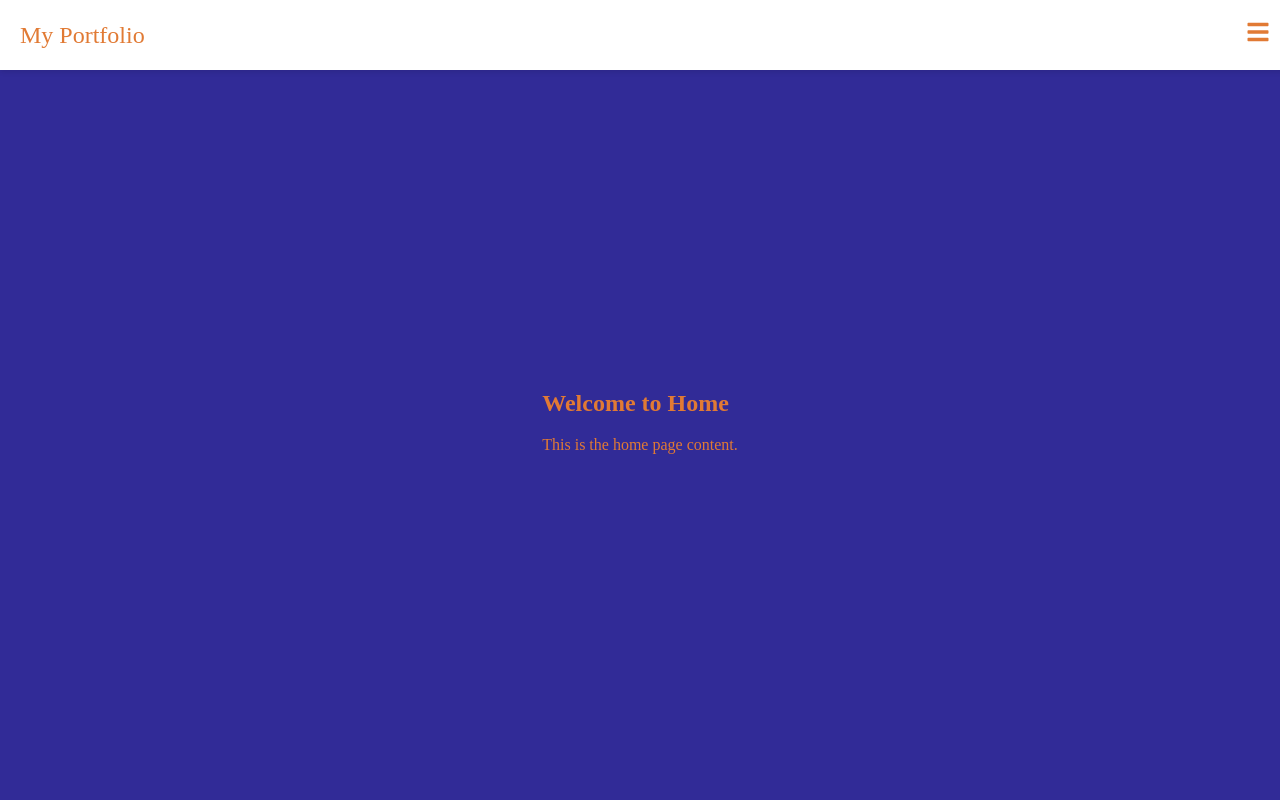
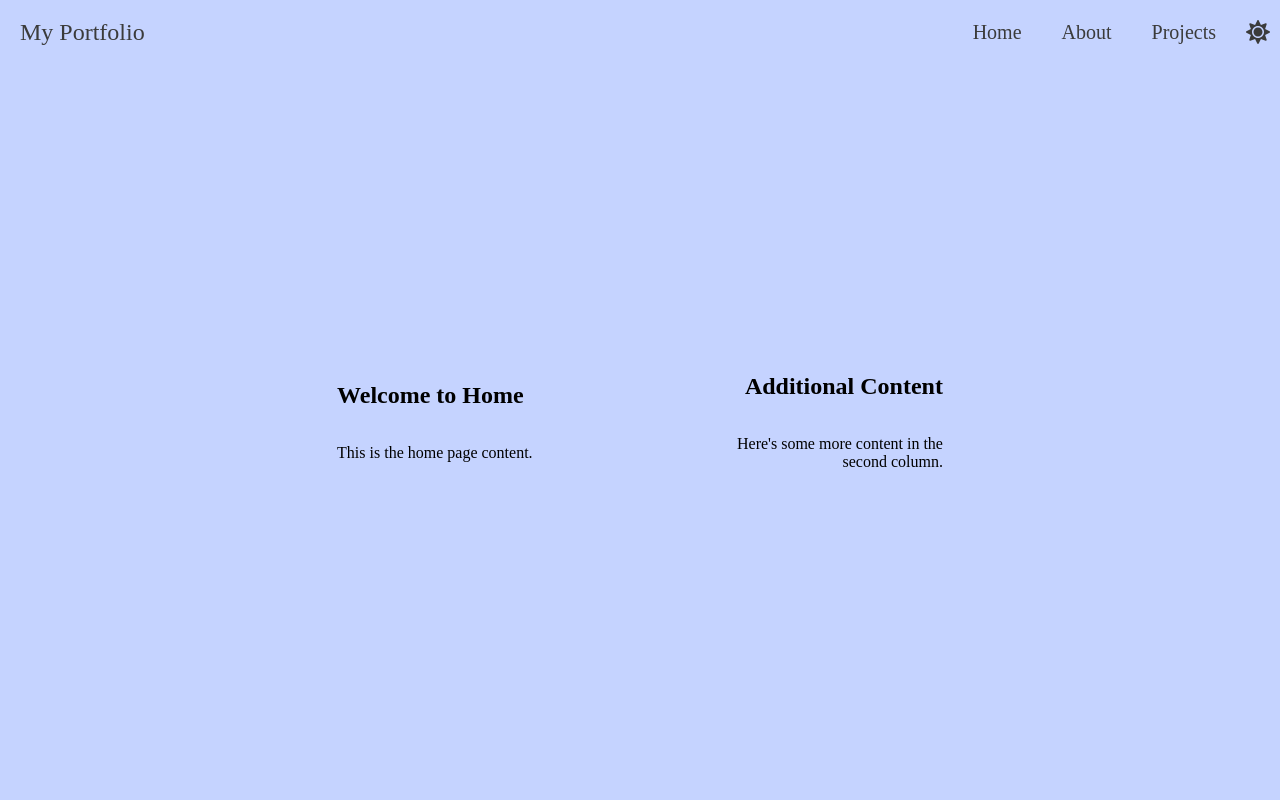
Before and after one commit to ESousa97/Portifolio_2.1, a React (Create React App) app: page / in a window 1280 px wide. Shown: the top 800 px of the page. Built offline with nearby package versions, Linux system fonts and the light colour scheme.

Commit message:
ajustado paleta de cores. Estilizado o cabeçalho. Melhorado a transição de temas. Criado duas colunas no Home.

```diff
--- a/src/components/Header.js
+++ b/src/components/Header.js
@@ -1,10 +1,9 @@
 import React, { useState, useEffect } from 'react';
-import { FaSun, FaMoon, FaBars } from 'react-icons/fa'; // Ícones para o botão hamburguer e tema
+import { FaSun, FaMoon } from 'react-icons/fa'; // Ícones para o botão de alternância de tema
 import '../styles/Header.css';
 
 function Header() {
     const [theme, setTheme] = useState('light');
-    const [menuOpen, setMenuOpen] = useState(false);
 
     // Detectar o tema do navegador
     useEffect(() => {
@@ -28,30 +27,22 @@ function Header() {
         setTheme(theme === 'light' ? 'dark' : 'light');
     };
 
-    // Função para alternar o menu no mobile
-    const toggleMenu = () => {
-        setMenuOpen(!menuOpen);
-    };
-
     return (
         <header className="header">
             <div className="logo">
                 <h1>My Portfolio</h1>
             </div>
-            <nav className={`nav ${menuOpen ? 'open' : ''}`}>
+            <nav className="nav">
                 <ul>
                     <li><a href="#home">Home</a></li>
                     <li><a href="#about">About</a></li>
                     <li><a href="#projects">Projects</a></li>
                 </ul>
-                {/* O botão de tema só aparece dentro do menu hamburguer em telas menores */}
+                {/* O botão de alternância de tema */}
                 <button className="theme-toggle" onClick={toggleTheme}>
                     {theme === 'light' ? <FaSun /> : <FaMoon />}
                 </button>
             </nav>
-            <button className="menu-toggle" onClick={toggleMenu}>
-                <FaBars />
-            </button>
         </header>
     );
 }
--- a/src/components/Home.js
+++ b/src/components/Home.js
@@ -3,9 +3,15 @@ import '../styles/Home.css';
 
 function Home() {
     return (
-        <div>
-            <h1>Welcome to Home</h1>
-            <p>This is the home page content.</p>
+        <div className="home">
+            <div className="column-left">
+                <h1>Welcome to Home</h1>
+                <p>This is the home page content.</p>
+            </div>
+            <div className="column-right">
+                <h1>Additional Content</h1>
+                <p>Here's some more content in the second column.</p>
+            </div>
         </div>
     );
 }
--- a/src/index.css
+++ b/src/index.css
@@ -1,32 +1,33 @@
 /* Modo claro */
 :root {
-    --primary-color: #312b97; /* Azul Escuro */
-    --secondary-color: #E17A34; /* Laranja */
-    --accent-color: #FFF2E3; /* Bege Claro */
-    --background-color: #ffffff;
-    --text-color: #E17A34;
-    --footer-background: #f8f9fa;
+    --color-blue: #C5D3FF;
+    --color-gray-one: #a7a7a7;
+    --color-silver: #ffffff;
+    --color-green: #2ECC71;
+    --color-orange: #A3E4BB;
+    --color-gray-seconde: #3b3b3b;
 }
 
 /* Modo escuro */
 [data-theme="dark"] {
-    --primary-color: #363636; /* Cinza Escuro */
-    --secondary-color: #000000; /* Preto */
-    --accent-color: #858585; /* Verde Neon */
-    --background-color: #363636;
-    --text-color: #FFF2E3;
-    --footer-background: #333;
+    --color-blue: #1c1c1c;
+    --color-gray-one: #0b0b0b;
+    --color-silver: #ffffff;
+    --color-green: #343434;
+    --color-purple: #4d4d4d;
+    --color-orange: #2e2e2e;
+    --color-gray-seconde: #c0c0c0;
 }
 
 /* Aplicando as cores nas tags */
 body {
-    background-color: var(--background-color);
+    background-color: var(--color-gray-seconde);
     color: var(--text-color);
-    transition: background-color 0.3s ease, color 0.3s ease;
+    transition: --color-gray-seconde 0.3s ease, color 0.3s ease;
 }
 
 button {
-    background-color: var(--primary-color);
+    background-color: var(--color-gray-seconde);
     color: #fff;
     border: none;
     padding: 10px 20px;
@@ -35,10 +36,10 @@ button {
 }
 
 button:hover {
-    background-color: var(--primary-color-hover);
+    background-color: var(--color-gray-seconde-hover);
 }
 
 footer {
-    background-color: var(--footer-background);
-    color: var(--text-color);
+    background-color: var(--color-gray-one);
+    color: var(--color-gray-seconde);
 }
--- a/src/styles/About.css
+++ b/src/styles/About.css
@@ -5,10 +5,9 @@
   flex-direction: column;
   justify-content: center;
   align-items: center;
-  background-color: var(--about-background); /* Variável de cor da seção */
 }
 
 .about h1,
 .about p {
-  color: var(--text-color); /* Texto alternado conforme o tema */
+  color: var(--primary-color); /* Texto alternado conforme o tema */
 }
--- a/src/styles/App.css
+++ b/src/styles/App.css
@@ -4,7 +4,7 @@ html, body {
   height: 100%;
   scroll-behavior: smooth; /* Rolagem suave */
   /* Transição suave para todas as propriedades relacionadas a cores */
-  transition: background-color 0.8s ease, color 0.8s ease;
+  transition: background-color 0.4s ease, color 0.4s ease;
 }
 
 .app {
@@ -23,70 +23,69 @@ section {
   align-items: center;
   padding: 20px;
   /* Transição suave para o background */
-  transition: background-color 0.8s ease;
+  transition: background-color 0.4s ease;
 }
 
 /* Alternância de cores para cada seção */
 #home {
-  background-color: var(--primary-color); /* Alternando conforme o tema */
-  transition: background-color 0.8s ease;
+  background-color: var(--color-blue); /* Alternando conforme o tema */
+  transition: background-color 0.4s ease;
 }
 
 #about {
-  background-color: var(--accent-color); /* Alternando conforme o tema */
-  transition: background-color 0.8s ease;
+  background-color: var(--color-orange); /* Alternando conforme o tema */
+  transition: background-color 0.4s ease;
 }
 
 #projects {
-  background-color: var(--primary-color); /* Alternando conforme o tema */
-  transition: background-color 0.8s ease;
+  background-color: var(--color-blue); /* Alternando conforme o tema */
+  transition: background-color 0.4s ease;
 }
 
 /* Mantendo as transições suaves para os botões e outros elementos */
 button {
-  background-color: var(--primary-color);
-  color: #fff;
+  background-color: var(--color-blue);
+  color: var(--color-silver);
   border: none;
   padding: 10px 20px;
   cursor: pointer;
-  transition: background-color 0.8s ease, color 0.8s ease;
+  transition: background-color 0.4s ease, color 0.4s ease;
 }
 
 button:hover {
-  background-color: var(--primary-color-hover);
+  background-color: var(--color-blue-hover);
 }
 
 footer {
-  background-color: var(--footer-background);
-  color: var(--text-color);
-  transition: background-color 0.8s ease, color 0.8s ease;
+  background-color: var(--color-gray-one);
+  color: var(--color-gray-seconde);
+  transition: background-color 0.4s ease, color 0.4s ease;
 }
 
 a {
-  color: var(--text-color);
-  transition: color 0.8s ease;
+  color: var(--color-gray-seconde);
+  transition: color 0.4s ease;
 }
 
 nav ul li a {
-  color: var(--text-color);
-  transition: color 0.8s ease;
+  color: var(--color-gray-seconde);
+  transition: color 0.4s ease;
 }
 
 .nav ul li a:hover {
-  color: var(--primary-color);
-  transition: color 0.8s ease;
+  color: var(--color-silver);
+  transition: color 0.4s ease;
 }
 
 /* Transição aplicada ao header */
 .header {
-  background-color: var(--background-color); /* Alternância conforme o tema */
-  color: var(--text-color); /* Alterar o texto conforme o tema */
-  transition: background-color 0.8s ease, color 0.8s ease; /* Transição suave */
+  background-color: var(--color-purple); /* Alternância conforme o tema */
+  color: var(--color-gray-seconde); /* Alterar o texto conforme o tema */
+  transition: background-color 0.4s ease, color 0.4s ease; /* Transição suave */
   padding: 10px 20px;
   display: flex;
   justify-content: space-between;
   align-items: center;
-  box-shadow: 0 2px 5px rgba(0, 0, 0, 0.1);
   z-index: 1000;
 }
 
@@ -95,20 +94,14 @@ nav ul li a {
   border: none;
   cursor: pointer;
   font-size: 24px;
-  color: var(--text-color);
-  transition: color 0.8s ease;
+  color: var(--color-gray-seconde);
+  transition: color 0.4s ease;
   padding: 10px;
   display: flex;
   align-items: center;
 }
 
 .theme-toggle:hover {
-  color: var(--primary-color);
-  transition: color 0.8s ease;
+  color: var(--color-silver);
+  transition: color 0.4s ease;
 }
-
-.menu-toggle {
-  font-size: 24px;
-  color: var(--text-color);
-  transition: color 0.8s ease;
-}
--- a/src/styles/Footer.css
+++ b/src/styles/Footer.css
@@ -1,6 +1,6 @@
 footer {
-    background-color: var(--footer-background);
-    color: var(--text-color);
+    background-color: var(--color-gray-one);
+    color: var(--color-gray-seconde);
     padding: 20px;
     text-align: center;
     position: relative;
@@ -9,16 +9,6 @@ footer {
 footer p {
     margin: 0;
 }
-
-.footer-icons a {
-    color: var(--primary-color);
-    transition: color 0.3s;
-}
-
-.footer-icons a:hover {
-    color: var(--primary-color-hover);
-}
-
 
 /* Adicionar ícones de redes sociais para um toque moderno */
 .footer-icons {
--- a/src/styles/Header.css
+++ b/src/styles/Header.css
@@ -4,13 +4,11 @@
     top: 0;
     left: 0;
     width: 100%;
-    background-color: var(--background-color); /* Fundo alternado pelo tema */
     color: var(--text-color); /* Texto alternado pelo tema */
     padding: 10px 20px;
     display: flex;
     justify-content: space-between;
     align-items: center;
-    box-shadow: 0 2px 5px rgba(0, 0, 0, 0.1);
     z-index: 1000;
 }
 
@@ -69,66 +67,3 @@
 .theme-toggle:hover {
     color: var(--primary-color);
 }
-
-/* Menu hamburguer (mobile) */
-.menu-toggle {
-    display: none; /* Escondido no desktop por padrão */
-    background: none;
-    border: none;
-    cursor: pointer;
-    font-size: 24px;
-    color: var(--text-color);
-    padding: 10px;
-    transition: color 0.3s;
-    margin-right: 20px;
-    display: flex;
-    align-items: center;
-}
-
-.menu-toggle:hover {
-    color: var(--primary-color);
-}
-
-/* Responsividade - Mobile e telas abaixo de 1300px */
-@media (max-width: 1300px) {
-    .menu-toggle {
-        display: block; /* Exibe o botão hamburguer em telas menores */
-    }
-
-    .nav {
-        display: none; /* Esconde o menu padrão em telas menores */
-    }
-
-    .nav.open {
-        display: flex;
-        position: absolute;
-        top: 60px;
-        left: 0;
-        width: 100%;
-        background-color: var(--background-color);
-        flex-direction: column;
-        align-items: center;
-        box-shadow: 0 2px 5px rgba(0, 0, 0, 0.1);
-    }
-
-    .nav ul {
-        flex-direction: column;
-        align-items: center;
-    }
-
-    .nav ul li {
-        margin: 10px 0;
-    }
-
-    /* O ícone de tema dentro do menu hamburguer em telas menores */
-    .theme-toggle {
-        margin-right: 0; /* Remove o espaçamento lateral em telas menores */
-    }
-}
-
-/* Esconder o botão hamburguer em telas maiores que 1300px */
-@media (min-width: 1301px) {
-    .menu-toggle {
-        display: none; /* Não exibir o botão hamburguer em telas maiores */
-    }
-}
--- a/src/styles/Home.css
+++ b/src/styles/Home.css
@@ -1,11 +1,31 @@
 /* Home Section */
 .home {
-    min-height: 100vh;
+    display: flex;
+    min-height: 100vh; /* Garante que a altura da seção seja 100% da viewport */
+    justify-content: center;
+    align-items: center;
+}
+
+.column-left {
+    flex: 1;
+    height: 100vh; /* Garante que as colunas tenham a mesma altura da viewport */
     display: flex;
     flex-direction: column;
-    justify-content: center;
-    align-items: center;
-    background-color: var(--home-background); /* Variável de cor da seção */
+    justify-content: center; /* Centraliza o conteúdo verticalmente */
+    align-items: left;     /* Centraliza o conteúdo horizontalmente */
+    text-align: left;
+    padding-right: 50px;
+}
+
+.column-right {
+    flex: 1;
+    height: 100vh; /* Garante que as colunas tenham a mesma altura da viewport */
+    display: flex;
+    flex-direction: column;
+    justify-content: center; /* Centraliza o conteúdo verticalmente */
+    align-items: right;     /* Centraliza o conteúdo horizontalmente */
+    text-align: right;
+    padding-left: 50px;
 }
 
 .home h1,
```
